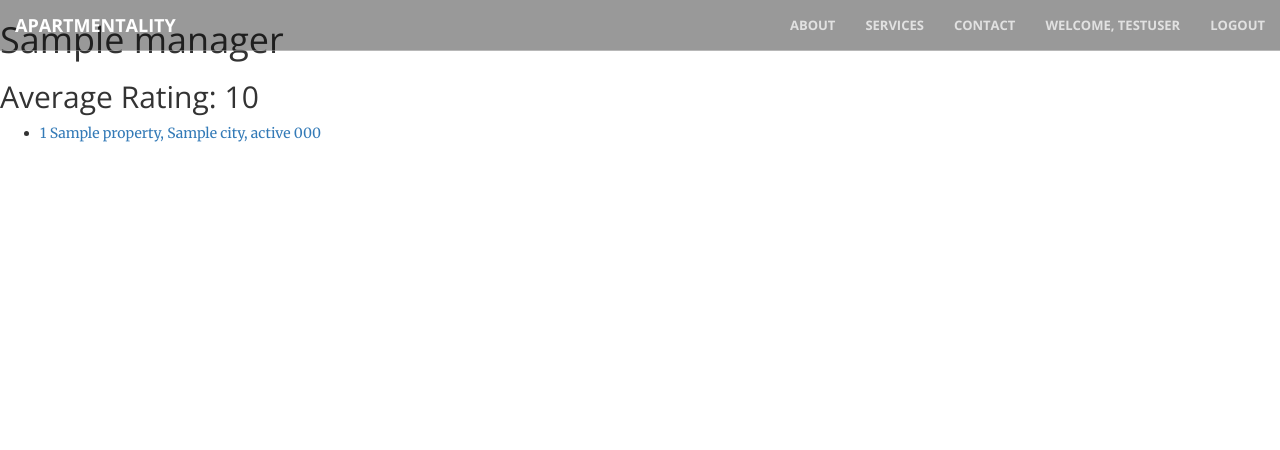
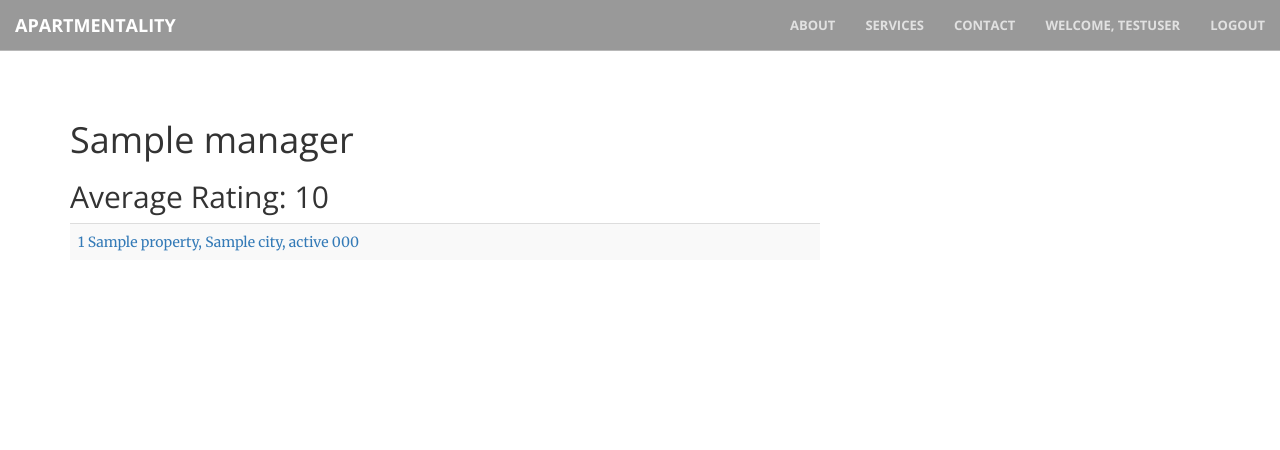
Before and after one commit to allwhitebuffies/ohiohax0rzthon, a Python web app: template apartmentality/templates/manager.html in a window 1280 px wide. Shown: the top 450 px of the page. After the commit the page ends 251 px from the top, so only its background shows below. Run offline with Jinja, Linux system fonts and the light colour scheme; the template is opened without the code that fills it: most values are stand-ins (such as "Sample title", 1, 10 or a date in 2020); some libraries are stand-ins or nearby versions.

Commit message:
Template adjustments.

```diff
--- a/apartmentality/templates/listings.html
+++ b/apartmentality/templates/listings.html
@@ -1,10 +1,9 @@
 {% extends "base.html" %}
 
-{% block title %}Results{% endblock %}
+{% block title %}Apartment listings for {{results[0].zip}}{% endblock %}
 
 {% block page_content %}
-<title>Apartment listings for {{results[0].zip}}</title>
-<section class="bg-primary">
+<section>
     <div class="container">
         <div class="row">
             {% for result in results %}
--- a/apartmentality/templates/manager.html
+++ b/apartmentality/templates/manager.html
@@ -2,20 +2,32 @@
 
 {% block title %}View By Manager - {{ manager.name }}{% endblock %}
 {% block page_content %}
-<title>{{ manager.name }} properties</title>
+<section>
+    <div class="container">
+        <div class="row">
+            <div class="col-sm-8">
+                <h1>{{manager.name}}</h1>
+                <h2>Average Rating: {{ average|round(1) }}</h2>
+            </div>
+        </div>
 
-<h1>{{ manager.name }}</h1>
-<h2>Average Rating: {{ average|round(1) }}</h2>
-
-<ul>
+        <div class="row">
+            <div class="col-sm-8">
+                <table class="table table-striped">
                     {% for property in properties %}
-    <li>
+                    <tr>
+                        <td>
                             <a href="/properties/{{ property.id }}">{{ property.street_number }} {{
                                 property.street_name }}, {{
                                 property.city }}, {{ property.state }} {{ property.zip }}
                             </a>
-    </li>
+                        </td>
+                    </tr>
                     {% endfor %}
-</ul>
+                </table>
+            </div>
+        </div>
+    </div>
+</section>
 
 {% endblock %}
```
Lines whose indentation alone changed are shown as unchanged.
